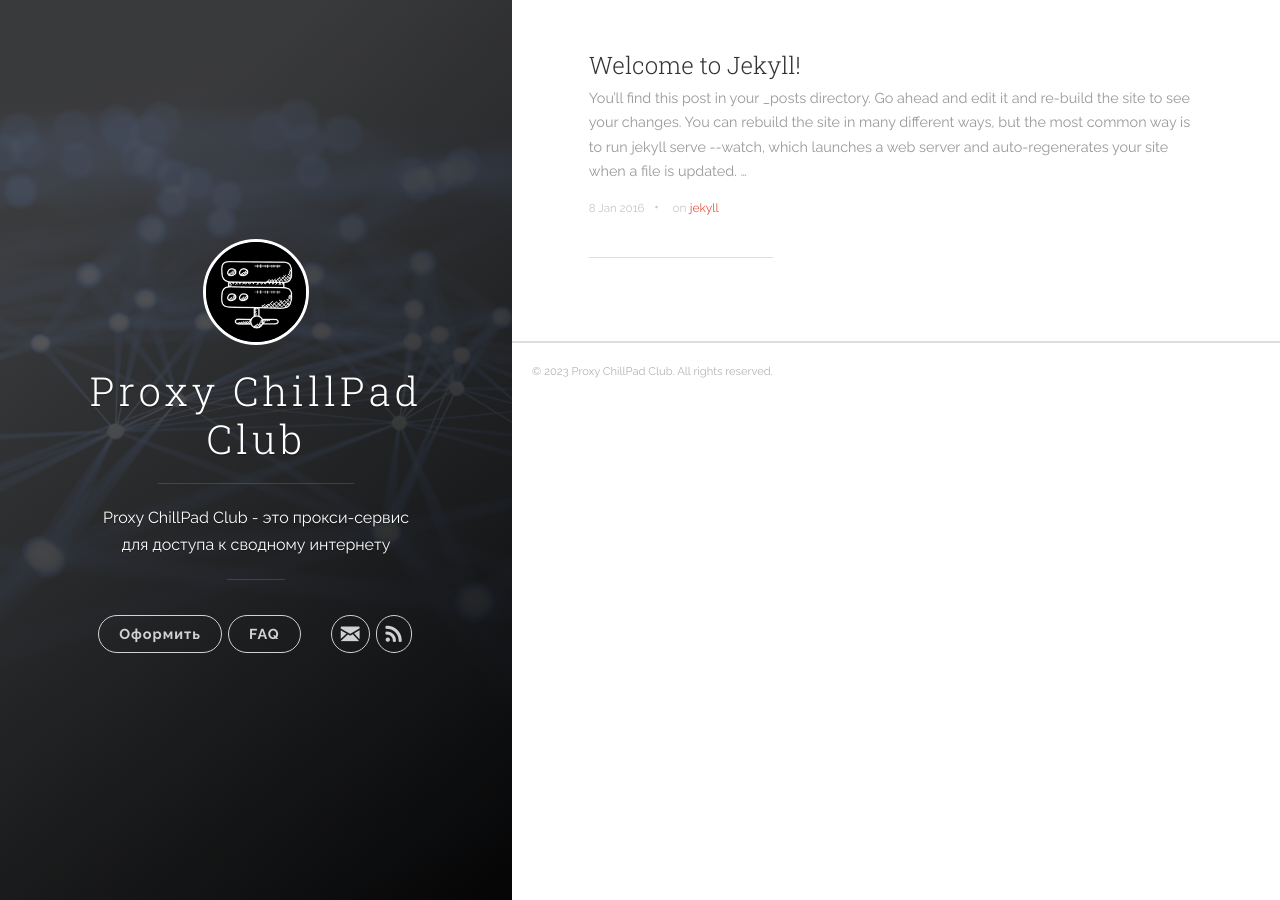
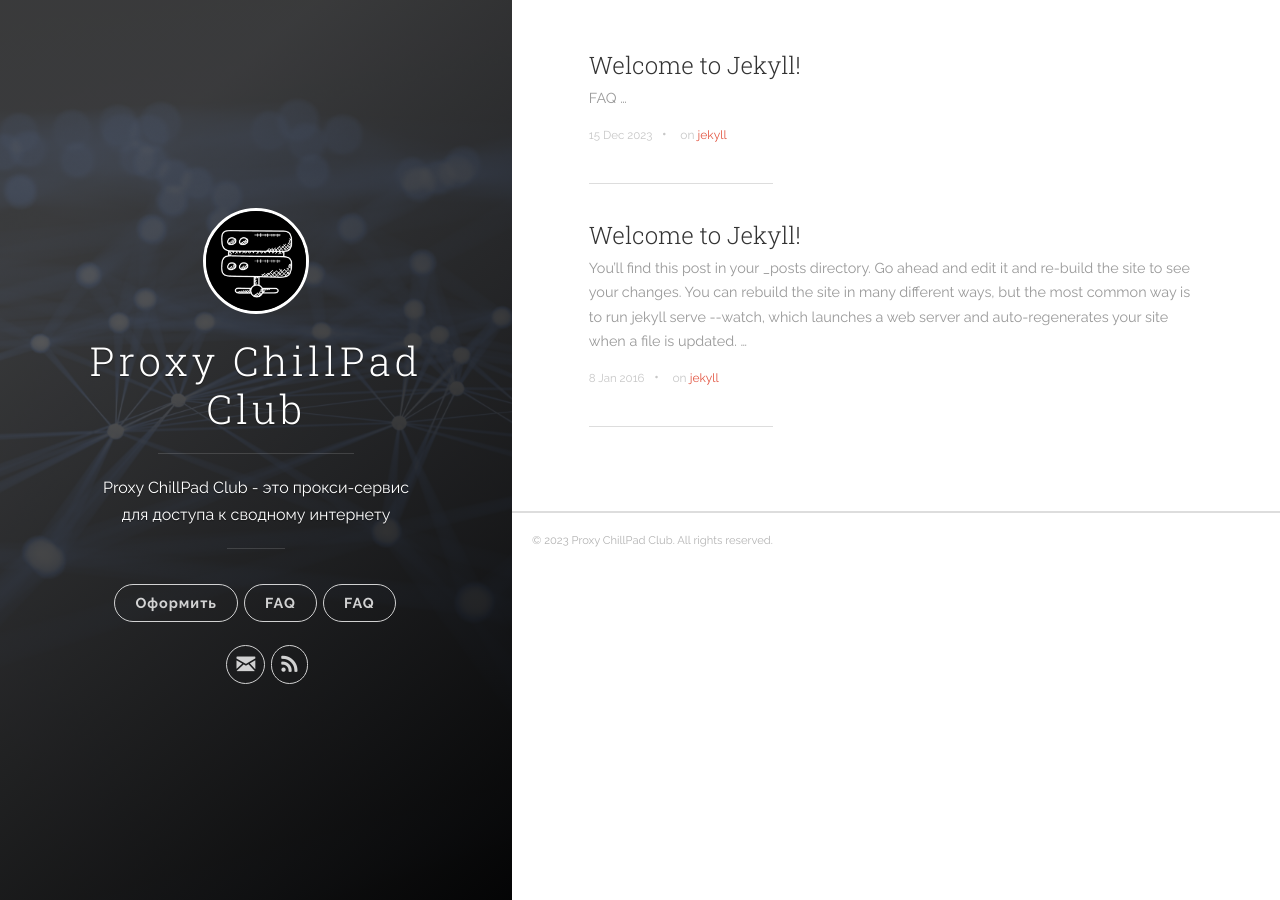
Before and after one commit to chillpadclub/chillpadclub.github.io, a Jekyll site: the page built from index.html, in a window 1280 px wide. Built offline with Jekyll 4.4.1, drawn with Linux system fonts in a browser that asks for light colours; the list of posts is cut into pages by our own code.

Commit message:
modified:   _includes/header.html 	new file:   _posts/2023-12-15-FAQ.md

```diff
--- a/_includes/header.html
+++ b/_includes/header.html
@@ -29,6 +29,13 @@
           <nav class="cover-navigation cover-navigation--primary">
             <ul class="navigation">
               <li class="navigation__item"><a href="{{ site.baseurl }}/#blog" title="link to {{ site.title }} blog"
+                  class="blog-button">FAQ</a></li>
+            </ul>
+          </nav>
+
+          <nav class="cover-navigation cover-navigation--primary">
+            <ul class="navigation">
+              <li class="navigation__item"><a href="{{ site.baseurl }}/2023/faq" title="link to {{ site.title }} blog"
                   class="blog-button">FAQ</a></li>
             </ul>
           </nav>
--- /dev/null
+++ b/_posts/2023-12-15-FAQ.md
@@ -0,0 +1,8 @@
+---
+title:  "Welcome to Jekyll!"
+date:   2023-12-15 04:20:00
+categories: [jekyll]
+tags: [jekyll]
+---
+
+# FAQ
```
